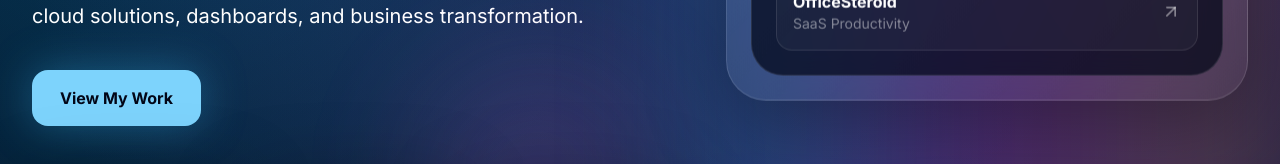
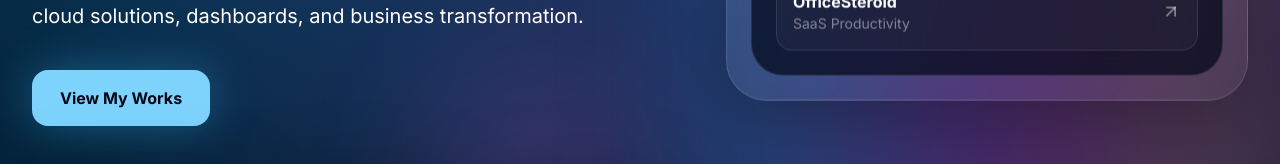
Before and after one commit to femoxmed/femi-website, a Next.js app: page / in a window 1280 px wide. Shown: the part 716-880 px from the top of the page. Built offline with nearby package versions, Linux system fonts and the light colour scheme.

Commit message:
update founder---

```diff
--- a/src/app/page.tsx
+++ b/src/app/page.tsx
@@ -161,7 +161,7 @@ export default function Home() {
 						<a
 							href='#work'
 							className='rounded-2xl bg-sky-300 px-7 py-4 font-bold text-slate-950 shadow-[0_0_45px_rgba(56,189,248,.35)] transition hover:-translate-y-1 hover:bg-white'>
-							View My Work
+							View My Works
 						</a>
 						{/* <a
 							href='https://artchangelives.org'
```
